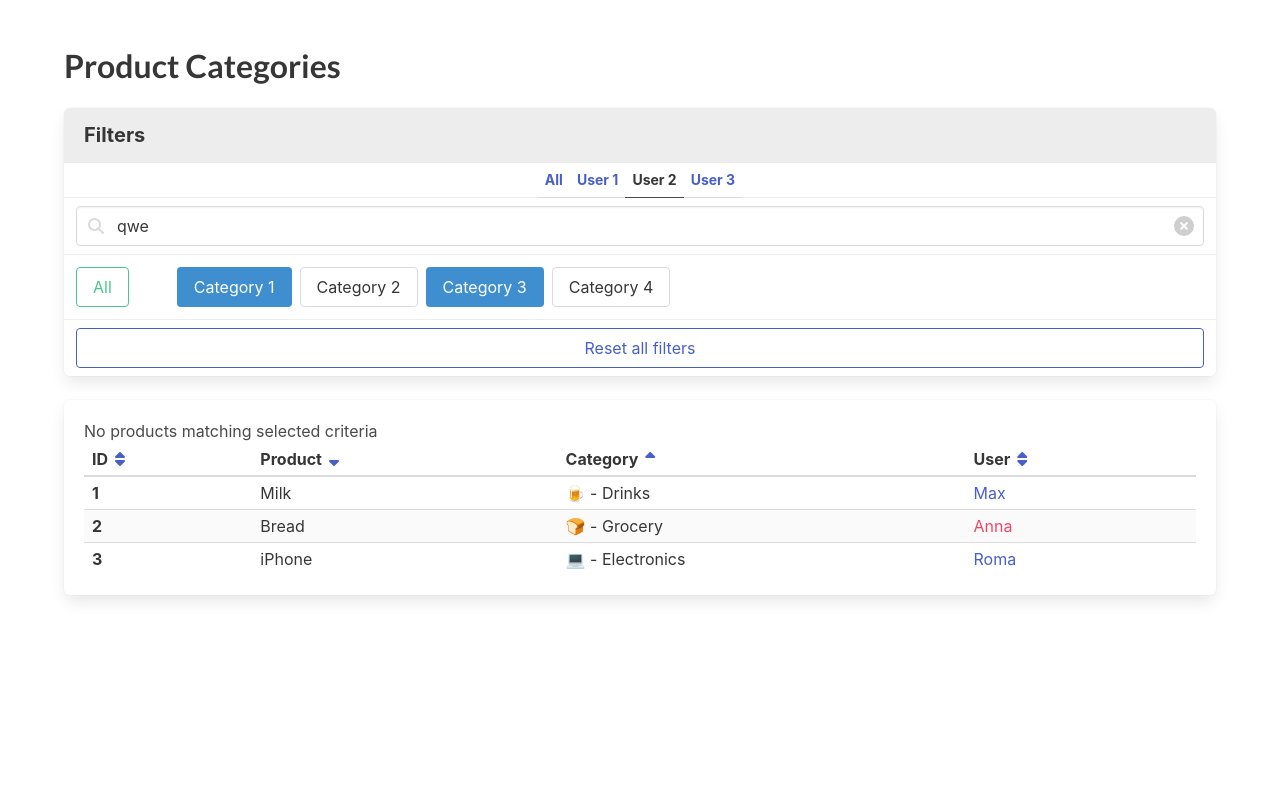
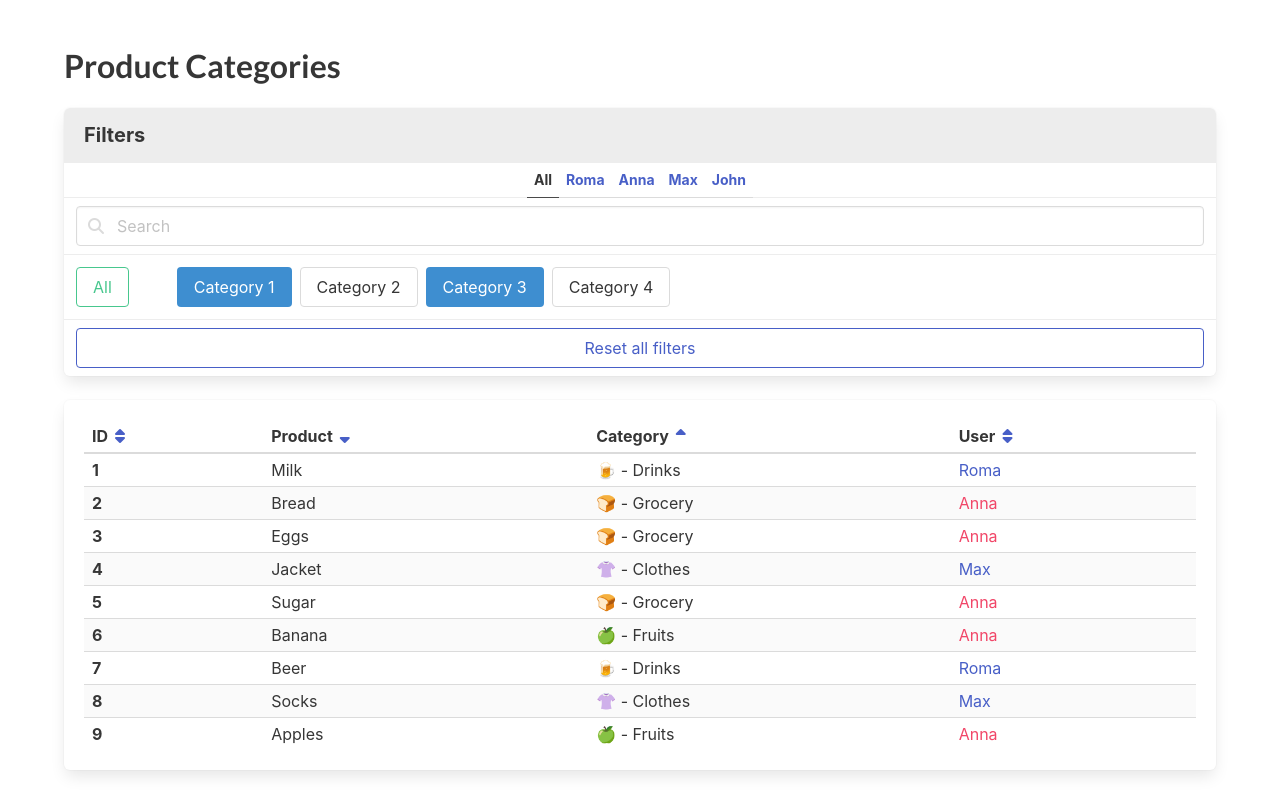
Before and after one commit to Olexandr6/react_product-categories_fs_jan24, a React (Create React App) app: page / in a window 1280 px wide. Built offline with nearby package versions, Linux system fonts and the light colour scheme.

Commit message:
first 4 basic tasks done

```diff
--- a/package.json
+++ b/package.json
@@ -19,7 +19,7 @@
     "@mate-academy/cypress-tools": "^1.0.4",
     "@mate-academy/eslint-config-react": "^0.0.11",
     "@mate-academy/eslint-config-react-typescript": "^1.0.12",
-    "@mate-academy/scripts": "^1.2.12",
+    "@mate-academy/scripts": "^1.7.3",
     "@mate-academy/students-ts-config": "*",
     "@mate-academy/stylelint-config": "^0.0.11",
     "@types/node": "^17.0.23",
--- a/src/App.jsx
+++ b/src/App.jsx
@@ -1,19 +1,65 @@
 /* eslint-disable jsx-a11y/accessible-emoji */
-import React from 'react';
+import React, { useState } from 'react';
 import './App.scss';
 
-// import usersFromServer from './api/users';
-// import categoriesFromServer from './api/categories';
-// import productsFromServer from './api/products';
+import classNames from 'classnames';
+import usersFromServer from './api/users';
+import categoriesFromServer from './api/categories';
+import productsFromServer from './api/products';
 
-// const products = productsFromServer.map((product) => {
-//   const category = null; // find by product.categoryId
-//   const user = null; // find by category.ownerId
+function getVisibleProducts(products, options) {
+  const {
+    userId,
+    query,
+  } = options;
 
-//   return null;
-// });
+  let preparedProducts = [...products];
 
-export const App = () => (
+  if (userId) {
+    preparedProducts = preparedProducts.filter(
+      product => product.user.id === userId,
+    );
+  }
+
+  const normalizedQuery = query.trim().toLowerCase();
+
+  if (normalizedQuery) {
+    preparedProducts = preparedProducts.filter(
+      product => product.name.toLowerCase().includes(normalizedQuery),
+    );
+  }
+
+  return preparedProducts;
+}
+
+const products = productsFromServer.map((product) => {
+  const category = categoriesFromServer.find(
+    currentCategory => currentCategory.id === product.categoryId,
+  ); // find by product.categoryId
+  const user = usersFromServer.find(usr => usr.id === category.ownerId); // find by category.ownerId
+
+  return {
+    ...product,
+    category,
+    user,
+  };
+});
+
+export const App = () => {
+  const [selectedUser, setSelectedUser] = useState(null);
+  const [query, setQuery] = useState('');
+
+  const visibleProducts = getVisibleProducts(products, {
+    userId: selectedUser?.id,
+    query,
+  });
+
+  const resetFilters = () => {
+    setSelectedUser(null);
+    setQuery('');
+  };
+
+  return (
     <div className="section">
       <div className="container">
         <h1 className="title">Product Categories</h1>
@@ -26,31 +72,27 @@ export const App = () => (
               <a
                 data-cy="FilterAllUsers"
                 href="#/"
+                className={classNames({
+                  'is-active': selectedUser === null,
+                })}
+                onClick={() => setSelectedUser(null)}
               >
                 All
               </a>
 
+              {usersFromServer.map(user => (
                 <a
+                  key={user.id}
                   data-cy="FilterUser"
                   href="#/"
+                  className={classNames({
+                    'is-active': user.id === selectedUser?.id,
+                  })}
+                  onClick={() => setSelectedUser(user)}
                 >
-              User 1
+                  {user.name}
                 </a>
-
-            <a
-              data-cy="FilterUser"
-              href="#/"
-              className="is-active"
-            >
-              User 2
-            </a>
-
-            <a
-              data-cy="FilterUser"
-              href="#/"
-            >
-              User 3
-            </a>
+              ))}
             </p>
 
             <div className="panel-block">
@@ -60,21 +102,25 @@ export const App = () => (
                   type="text"
                   className="input"
                   placeholder="Search"
-                value="qwe"
+                  value={query}
+                  onChange={event => setQuery(event.target.value)}
                 />
 
                 <span className="icon is-left">
                   <i className="fas fa-search" aria-hidden="true" />
                 </span>
 
+                {query && (
                 <span className="icon is-right">
                   {/* eslint-disable-next-line jsx-a11y/control-has-associated-label */}
                   <button
                     data-cy="ClearButton"
                     type="button"
                     className="delete"
+                    onClick={() => setQuery('')}
                   />
                 </span>
+                )}
               </p>
             </div>
 
@@ -124,6 +170,7 @@ export const App = () => (
                 data-cy="ResetAllButton"
                 href="#/"
                 className="button is-link is-outlined is-fullwidth"
+                onClick={resetFilters}
               >
                 Reset all filters
               </a>
@@ -132,10 +179,13 @@ export const App = () => (
         </div>
 
         <div className="box table-container">
+          {visibleProducts.length === 0
+            ? (
               <p data-cy="NoMatchingMessage">
                 No products matching selected criteria
               </p>
-
+            )
+            : (
               <table
                 data-cy="ProductTable"
                 className="table is-striped is-narrow is-fullwidth"
@@ -160,7 +210,10 @@ export const App = () => (
 
                         <a href="#/">
                           <span className="icon">
-                      <i data-cy="SortIcon" className="fas fa-sort-down" />
+                            <i
+                              data-cy="SortIcon"
+                              className="fas fa-sort-down"
+                            />
                           </span>
                         </a>
                       </span>
@@ -193,56 +246,31 @@ export const App = () => (
                 </thead>
 
                 <tbody>
-            <tr data-cy="Product">
+                  {visibleProducts.map(product => (
+                    <tr data-cy="Product" key={product.id}>
                       <td className="has-text-weight-bold" data-cy="ProductId">
-                1
+                        {product.id}
                       </td>
 
-              <td data-cy="ProductName">Milk</td>
-              <td data-cy="ProductCategory">🍺 - Drinks</td>
+                      <td data-cy="ProductName">{product.name}</td>
+                      <td data-cy="ProductCategory">{`${product.category.icon} - ${product.category.title}`}</td>
 
                       <td
                         data-cy="ProductUser"
-                className="has-text-link"
+                        className={classNames({
+                          'has-text-link': product.user.sex === 'm',
+                          'has-text-danger': product.user.sex === 'f',
+                        })}
                       >
-                Max
+                        {product.user.name}
                       </td>
                     </tr>
-
-            <tr data-cy="Product">
-              <td className="has-text-weight-bold" data-cy="ProductId">
-                2
-              </td>
-
-              <td data-cy="ProductName">Bread</td>
-              <td data-cy="ProductCategory">🍞 - Grocery</td>
-
-              <td
-                data-cy="ProductUser"
-                className="has-text-danger"
-              >
-                Anna
-              </td>
-            </tr>
-
-            <tr data-cy="Product">
-              <td className="has-text-weight-bold" data-cy="ProductId">
-                3
-              </td>
-
-              <td data-cy="ProductName">iPhone</td>
-              <td data-cy="ProductCategory">💻 - Electronics</td>
-
-              <td
-                data-cy="ProductUser"
-                className="has-text-link"
-              >
-                Roma
-              </td>
-            </tr>
+                  ))}
                 </tbody>
               </table>
+            )}
         </div>
       </div>
     </div>
   );
+};
```
Also changed, not shown: .eslintrc.js. Lines whose indentation alone changed are shown as unchanged.
